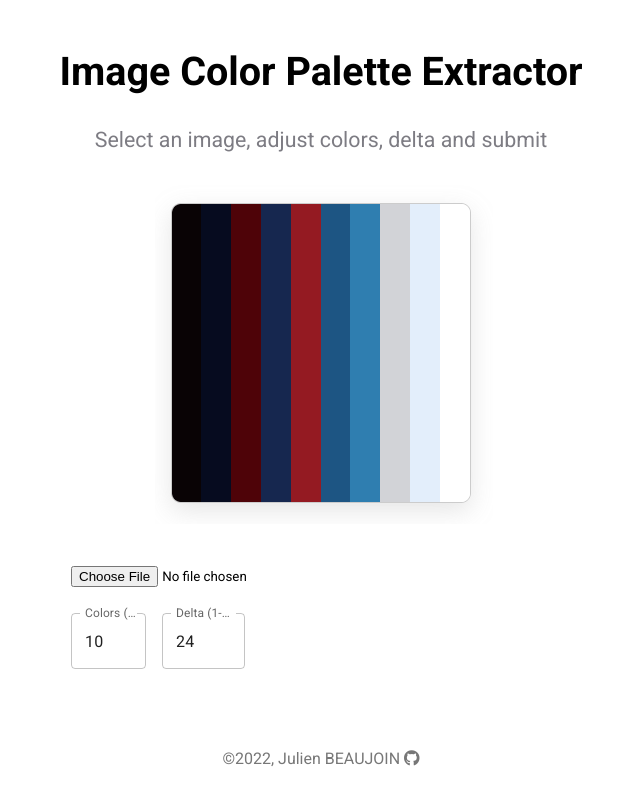
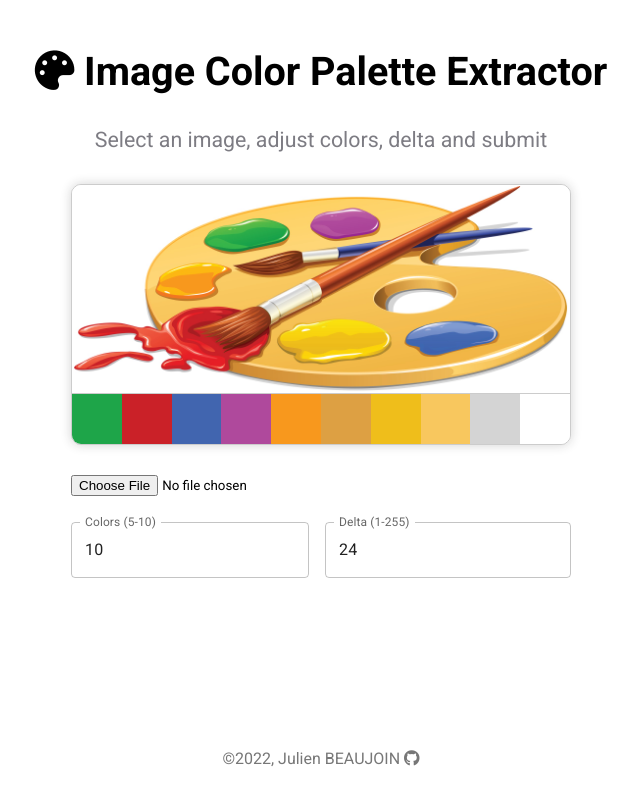
Before and after one commit to Julien-B-py/image-color-palette-front, a React (Create React App) app: page / in a window 1280 px wide. Shown: the whole page, without its empty margins (319-959 px from the left). Built offline with nearby package versions, Linux system fonts and the light colour scheme.

Commit message:
v0.5.1
Edit SampleImg component.
Minor class names changes.

```diff
--- a/public/index.css
+++ b/public/index.css
@@ -145,7 +145,7 @@ form button {
   cursor: pointer;
 }
 
-.modal-msg {
+.snackbar {
   position: absolute;
   top: 5px;
   left: 0;
@@ -154,6 +154,15 @@ form button {
   margin: 0 auto;
   max-width: max-content;
   width: 97%;
+}
+
+.single-input {
+  flex-grow: 1;
+}
+
+.fixed {
+  position: fixed;
+  z-index: 80;
 }
 
 /*** TOP 20 INDIVIDUAL COLORS SECTION ***/
--- a/src/components/App.jsx
+++ b/src/components/App.jsx
@@ -138,12 +138,13 @@ function App() {
         )}
 
         {error && (
-          <div className="modal-msg" ref={errorRef}>
+          <div className="snackbar" ref={errorRef}>
             <Alert variant="filled" severity="error">
-              Error {error.status} —{" "}
-              {error.data.includes("<p>")
-                ? error.data.split("<p>")[1].split("</p>")[0]
-                : error.data}
+              {`Error ${error.status} - ${
+                error.data.includes("<p>")
+                  ? error.data.split("<p>")[1].split("</p>")[0]
+                  : error.data
+              }`}
             </Alert>
           </div>
         )}
--- a/src/components/Heading.jsx
+++ b/src/components/Heading.jsx
@@ -14,7 +14,9 @@ function Heading(props) {
 
   return (
     <div className="headings" ref={headingsRef}>
-      <h1>Image Color Palette Extractor</h1>
+      <h1>
+        <i className="fas fa-palette"></i> Image Color Palette Extractor
+      </h1>
       {!props.data ? (
         <h2>Select an image, adjust colors, delta and submit</h2>
       ) : (
--- a/src/components/Result.jsx
+++ b/src/components/Result.jsx
@@ -1,7 +1,7 @@
 import { gsap } from "gsap";
 import { ScrollTrigger } from "gsap/ScrollTrigger";
 
-import { useRef, useLayoutEffect, useState, useEffect } from "react";
+import { useRef, useLayoutEffect, useState } from "react";
 
 import Alert from "@mui/material/Alert";
 import Button from "@mui/material/Button";
@@ -100,7 +100,7 @@ function Result(props) {
         </div>
 
         {copiedColor && (
-          <div className="modal-msg" ref={successRef}>
+          <div className="snackbar fixed" ref={successRef}>
             <Alert variant="filled" severity="success">
               {`Successfully copied ${copiedColor} to the clipboard.`}
             </Alert>
--- a/src/components/SampleImg.jsx
+++ b/src/components/SampleImg.jsx
@@ -1,7 +1,22 @@
 import { useRef, useLayoutEffect } from "react";
+
+import Tooltip from "@mui/material/Tooltip";
 
 function SampleImg(props) {
   const sampleImgRef = useRef();
+
+  const colors = [
+    "#1EA549",
+    "#CA2128",
+    "#4165AF",
+    "#AF499C",
+    "#F8981D",
+    "#DDA043",
+    "#EFBE1B",
+    "#F8C75E",
+    "#D4D4D4",
+    "#FFFFFF"
+  ];
 
   // Animate sample img appearance
   useLayoutEffect(() => {
@@ -21,12 +36,25 @@ function SampleImg(props) {
   }, [props.submitImage]);
 
   return (
-    <img
-      ref={sampleImgRef}
-      className="example-palette"
-      src={process.env.PUBLIC_URL + "/example.png"}
-      alt="Example palette"
-    />
+    <div className="img-palette" ref={sampleImgRef}>
+      <img
+        className="resized-img"
+        src={process.env.PUBLIC_URL + "/example.jpg"}
+        alt="Submitted"
+      />
+
+      <div className="color-palette">
+        {colors.map((color, index) => (
+          <Tooltip title={color} placement="top">
+            <div
+              key={index}
+              className="color-place"
+              style={{ backgroundColor: color }}
+            ></div>
+          </Tooltip>
+        ))}
+      </div>
+    </div>
   );
 }
 
```
Also changed, not shown: public/example.jpg (added).
